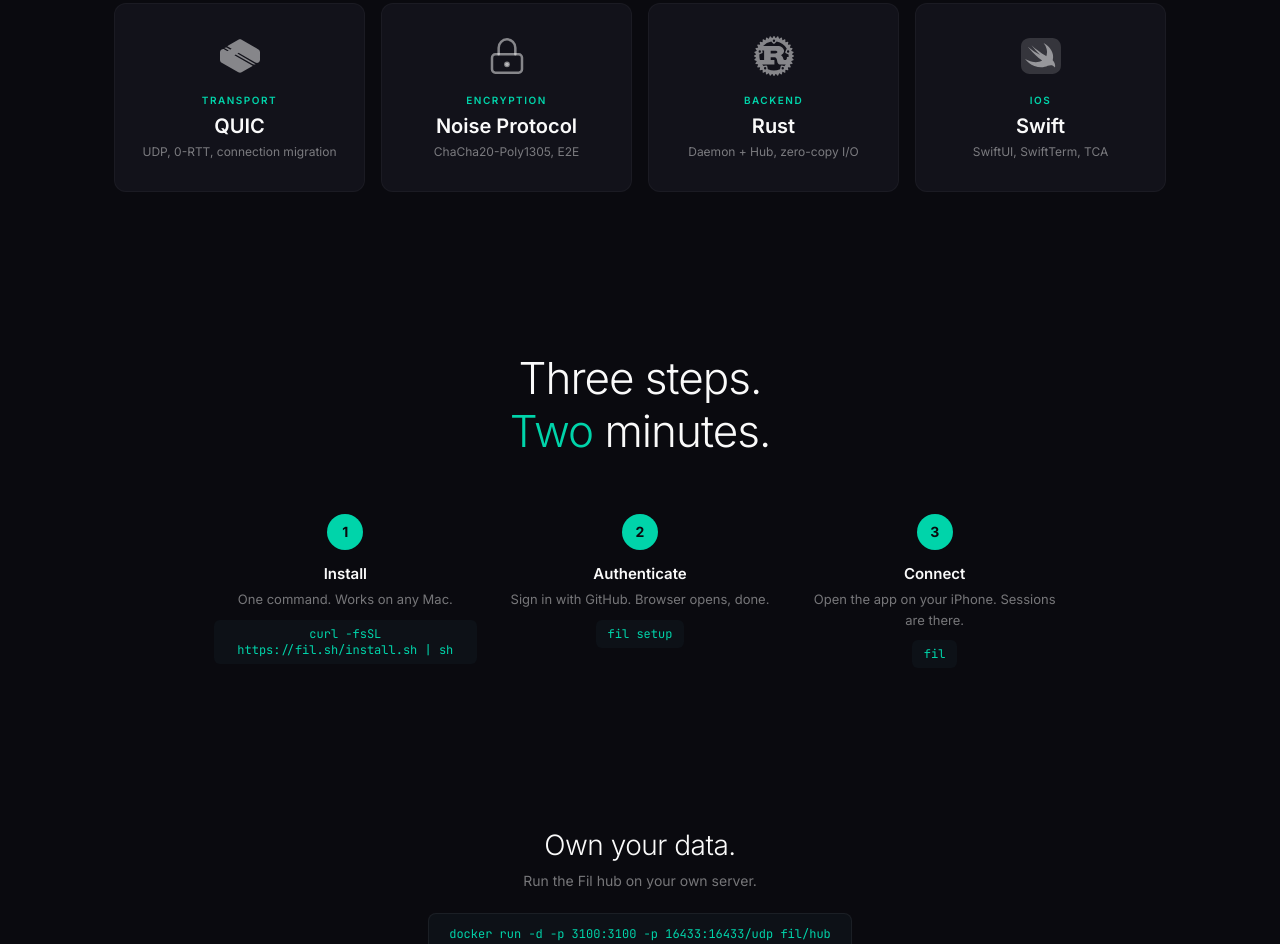
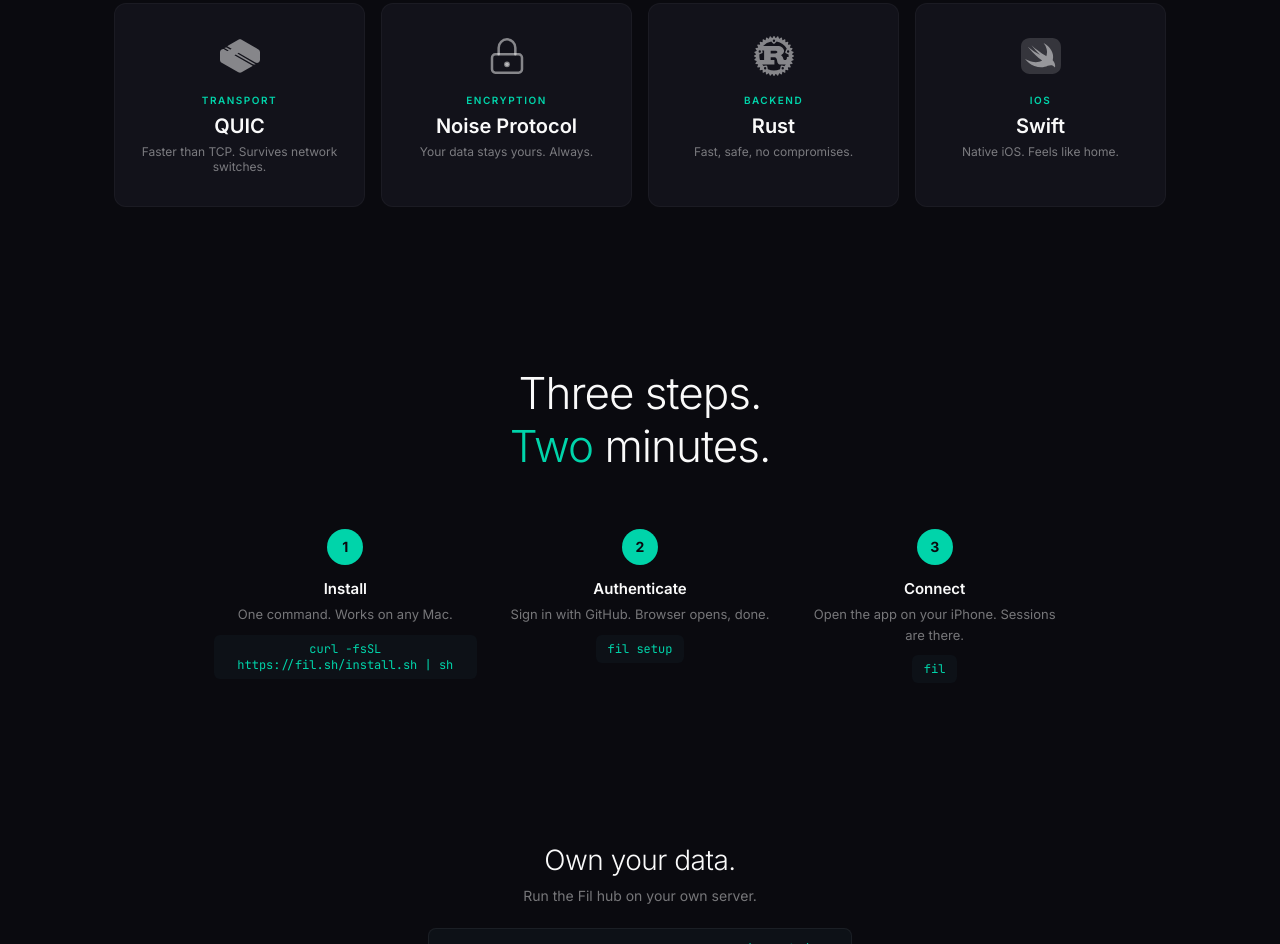
Before and after one commit to Remenby31/fil, an Astro site in the folder web/: page / in a window 1280 px wide. Shown: the part 1824-2768 px from the top of the page. Built offline with nearby package versions, Linux system fonts and the light colour scheme; Astro itself is replaced by a stand-in of ours.

Commit message:
fix: human-readable tech stack descriptions

```diff
--- a/web/src/pages/index.astro
+++ b/web/src/pages/index.astro
@@ -130,7 +130,7 @@ const description = "Access your Mac terminal sessions from your iPhone. QUIC tr
         </div>
         <div class="stack-label">Transport</div>
         <div class="stack-name">QUIC</div>
-        <div class="stack-desc">UDP, 0-RTT, connection migration</div>
+        <div class="stack-desc">Faster than TCP. Survives network switches.</div>
       </div>
       <div class="stack-item">
         <div class="stack-logo">
@@ -138,7 +138,7 @@ const description = "Access your Mac terminal sessions from your iPhone. QUIC tr
         </div>
         <div class="stack-label">Encryption</div>
         <div class="stack-name">Noise Protocol</div>
-        <div class="stack-desc">ChaCha20-Poly1305, E2E</div>
+        <div class="stack-desc">Your data stays yours. Always.</div>
       </div>
       <div class="stack-item">
         <div class="stack-logo">
@@ -146,7 +146,7 @@ const description = "Access your Mac terminal sessions from your iPhone. QUIC tr
         </div>
         <div class="stack-label">Backend</div>
         <div class="stack-name">Rust</div>
-        <div class="stack-desc">Daemon + Hub, zero-copy I/O</div>
+        <div class="stack-desc">Fast, safe, no compromises.</div>
       </div>
       <div class="stack-item">
         <div class="stack-logo">
@@ -154,7 +154,7 @@ const description = "Access your Mac terminal sessions from your iPhone. QUIC tr
         </div>
         <div class="stack-label">iOS</div>
         <div class="stack-name">Swift</div>
-        <div class="stack-desc">SwiftUI, SwiftTerm, TCA</div>
+        <div class="stack-desc">Native iOS. Feels like home.</div>
       </div>
     </div>
   </section>
```
